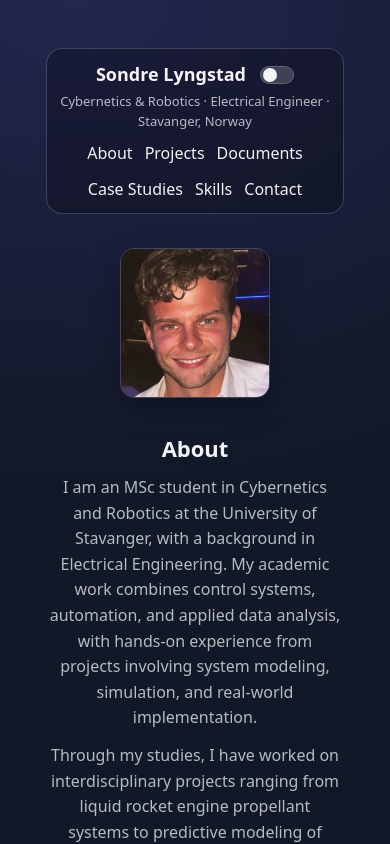
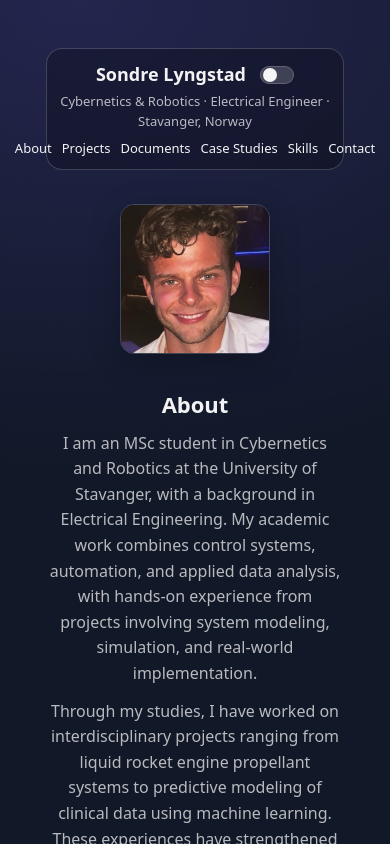
Before and after one commit to solyn00/sondre-portfolio, a Vue app: page / in a window 390 px wide. Shown: the top 844 px of the page. Built offline with nearby package versions, Linux system fonts and the light colour scheme.

Commit message:
fix iphone view

```diff
--- a/src/App.vue
+++ b/src/App.vue
@@ -708,7 +708,9 @@ a:hover { text-decoration: underline; }
 }
 
 .navLink {
-  flex: 0 0 auto;           /* hindrer at linkene krymper */
+  flex: 0 0 auto;
+  font-size: 15px;      /* 👈 smaller text */
+  white-space: nowrap; /* keep on one line */
 }
 
 .navLink:hover {
@@ -901,17 +903,24 @@ html, body {
   }
 
   /* NAV — centered, wrapping */
+/* BASE (desktop first) */
 .nav {
   width: 100%;
   display: flex;
-    justify-content: center;
-    flex-wrap: wrap;
-    white-space: normal;
-    gap: 12px;
-    overflow-x: visible; /* CRITICAL */
+  justify-content: flex-end;
+  align-items: center;
+
+  flex-wrap: nowrap;          /* 🔒 single line on desktop */
+  white-space: nowrap;
+
+  gap: 10px;                  /* slightly tighter spacing */
+  min-width: 0;
 }
 
 .navLink {
+  font-size: 13px;            /* slightly smaller */
+  line-height: 1.2;
+  white-space: nowrap;        /* never wrap individual links */
   text-align: center;
 }
 
```
Lines whose indentation alone changed are shown as unchanged.
